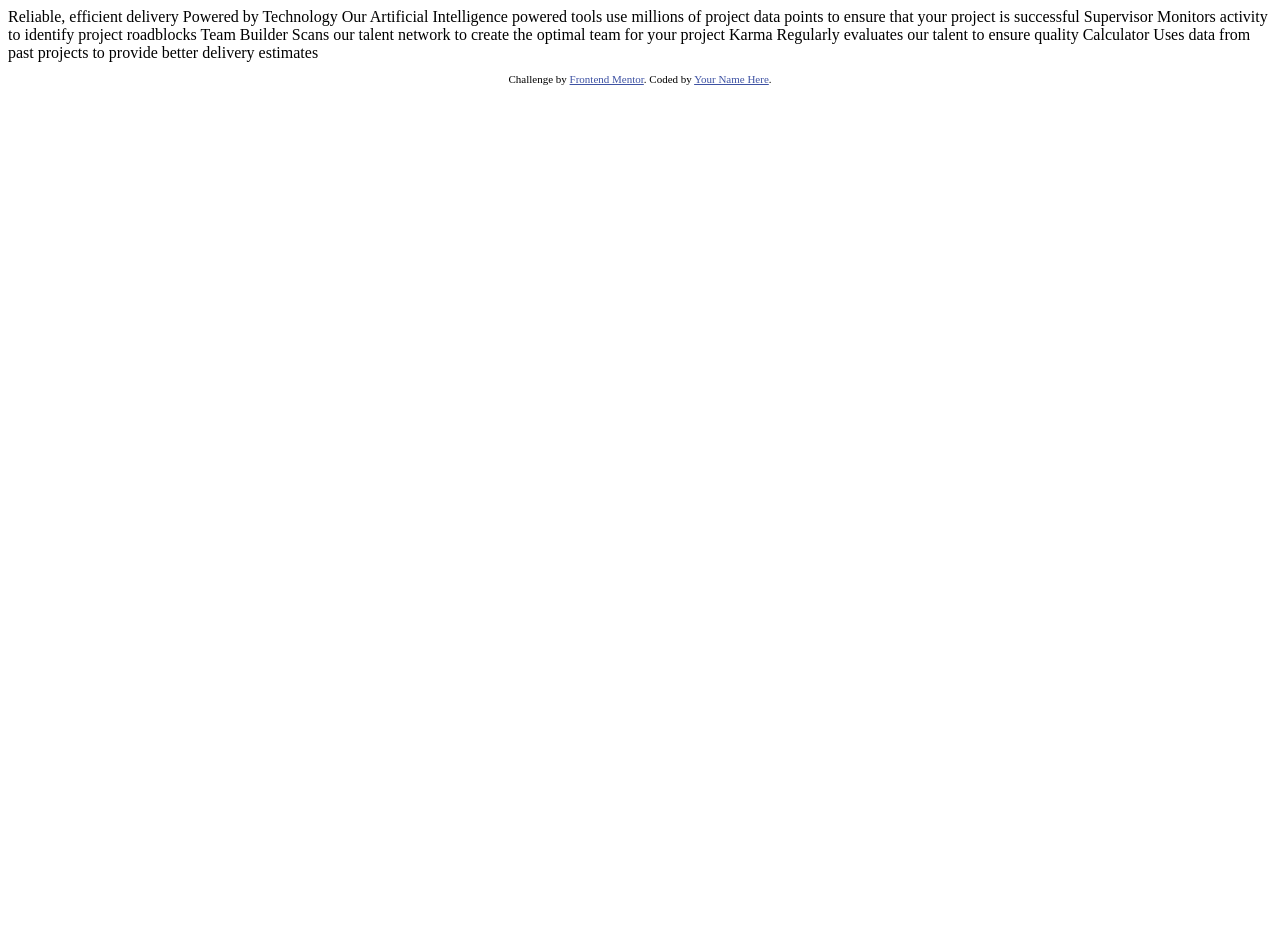
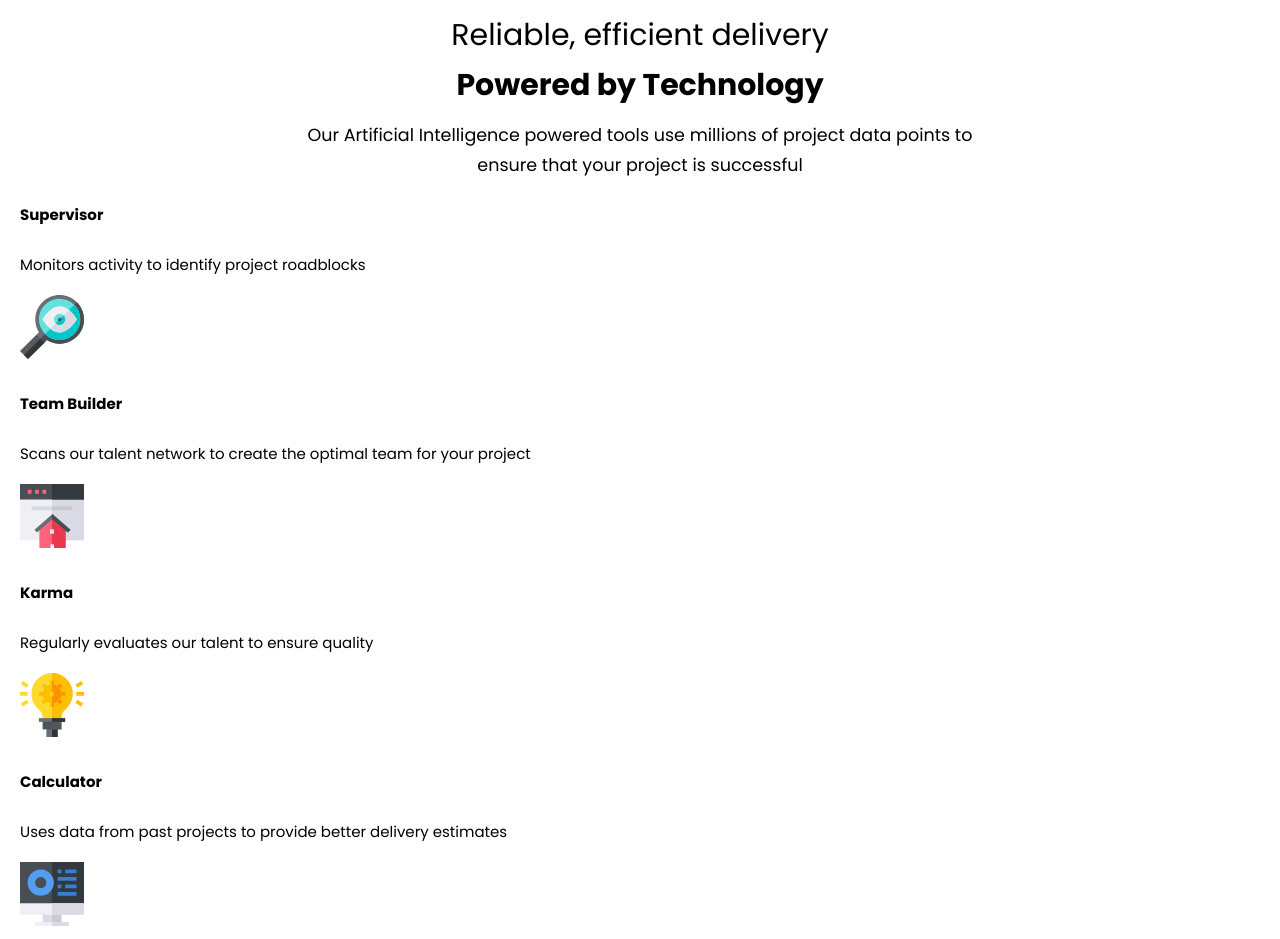
Before and after one commit to Khanh-Dev/second-project, a plain HTML site: page index.html in a window 1280 px wide. Before the commit the page ends 800 px from the top, so only its background shows below. Drawn offline with Linux system fonts and the light colour scheme.

Commit message:
put something

```diff
--- a/index.html
+++ b/index.html
@@ -5,7 +5,9 @@
   <meta name="viewport" content="width=device-width, initial-scale=1.0"> <!-- displays site properly based on user's device -->
 
   <link rel="icon" type="image/png" sizes="32x32" href="./images/favicon-32x32.png">
-  <link rel="styles.css">
+  <link rel="stylesheet" href="./styles.css">
+  <link href="https://fonts.googleapis.com/css2?family=Poppins:wght@400;500;700&display=swap" rel="stylesheet">
+
 
   <title>Frontend Mentor | Four card feature section</title>
 
@@ -16,31 +18,60 @@
   </style>
 </head>
 <body>
+  <header>
+    <div class="header">
+      <h1 class="first-header">
+        Reliable, efficient delivery
+      </h1>
 
-  Reliable, efficient delivery
-  Powered by Technology
+      <h1 class="second-header">
+        Powered by Technology
+      </h1>
 
-  Our Artificial Intelligence powered tools use millions of project data points
-  to ensure that your project is successful
+      <h3 class="third-header">
+        Our Artificial Intelligence powered tools use millions of project data points
+        to ensure that your project is successful
+      </h3>
 
-  Supervisor
-  Monitors activity to identify project roadblocks
+      </div>
+    </div>
+  </header>
 
-  Team Builder
-  Scans our talent network to create the optimal team for your project
+  <section class="container">
 
-  Karma
-  Regularly evaluates our talent to ensure quality
+    <div class="card card1">
+      <div class="heading_container">
+        <h4 class="heading">Supervisor</h4>
+        <p class="heading_detail">Monitors activity to identify project roadblocks</p>
+      </div>
+      <img src="./images/icon-supervisor.svg">
+    </div>
 
-  Calculator
-  Uses data from past projects to provide better delivery estimates
+    <div class="card card2">
+      <div class="heading_container">
+        <h4 class="heading">Team Builder</h4>
+        <p class="heading_detail">Scans our talent network to create the optimal team for your project</p>
+      </div>
+      <img src="./images/icon-team-builder.svg">
+    </div>
 
+    <div class="card card3">
+      <div class="heading_container">
+        <h4 class="heading">Karma</h4>
+        <p class="heading_detail">Regularly evaluates our talent to ensure quality</p>
+      </div>
+      <img src="./images/icon-karma.svg">
+    </div>
 
-  <footer>
-    <p class="attribution">
-      Challenge by <a href="https://www.frontendmentor.io?ref=challenge" target="_blank">Frontend Mentor</a>.
-      Coded by <a href="#">Your Name Here</a>.
-    </p>
-  </footer>
+    <div class="card card4">
+      <div class="heading_container">
+        <h4 class="heading">Calculator</h4>
+        <p class="heading_detail">Uses data from past projects to provide better delivery estimates</p>
+      </div>
+      <img src="./images/icon-calculator.svg"
+    </div>
+
+  </section>
+
 </body>
 </html>
--- a/styles.css
+++ b/styles.css
@@ -0,0 +1,33 @@
+html {
+    font-size: 62.5%;
+}
+
+
+body {
+    box-sizing: border-box;
+    font-size: 1.5rem;
+    font-family: 'Poppins', sans-serif;
+    padding: 0;
+    line-height: 3rem;
+    margin: 2rem;
+    background-color: hsl(0, 0, 98%);
+}
+
+.header {
+
+    max-width: 67.5rem;
+    text-align: center;
+    margin: 2rem auto;
+}
+
+.first-header {
+    font-weight: 200;
+}
+
+.second-header {
+    font-weight: 600;
+}
+
+.third-header {
+    font-weight: 400;
+}
```
